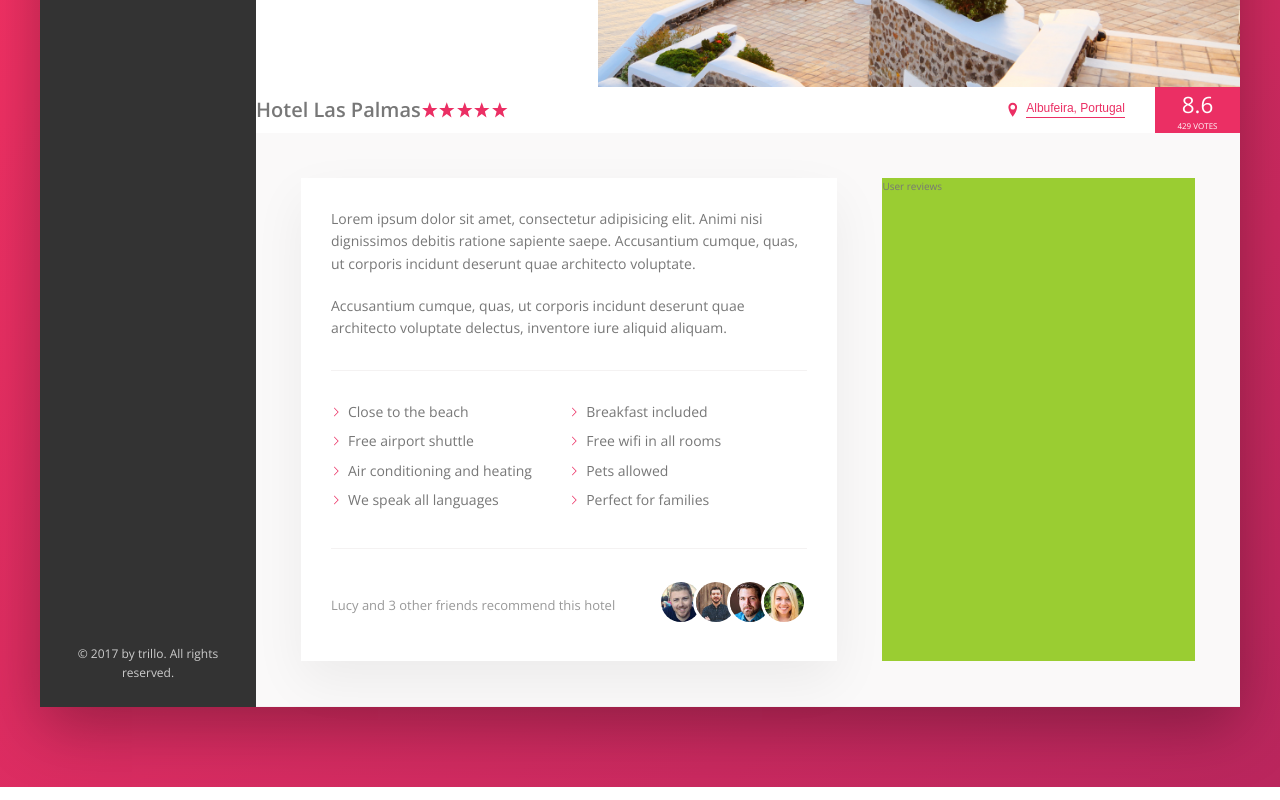
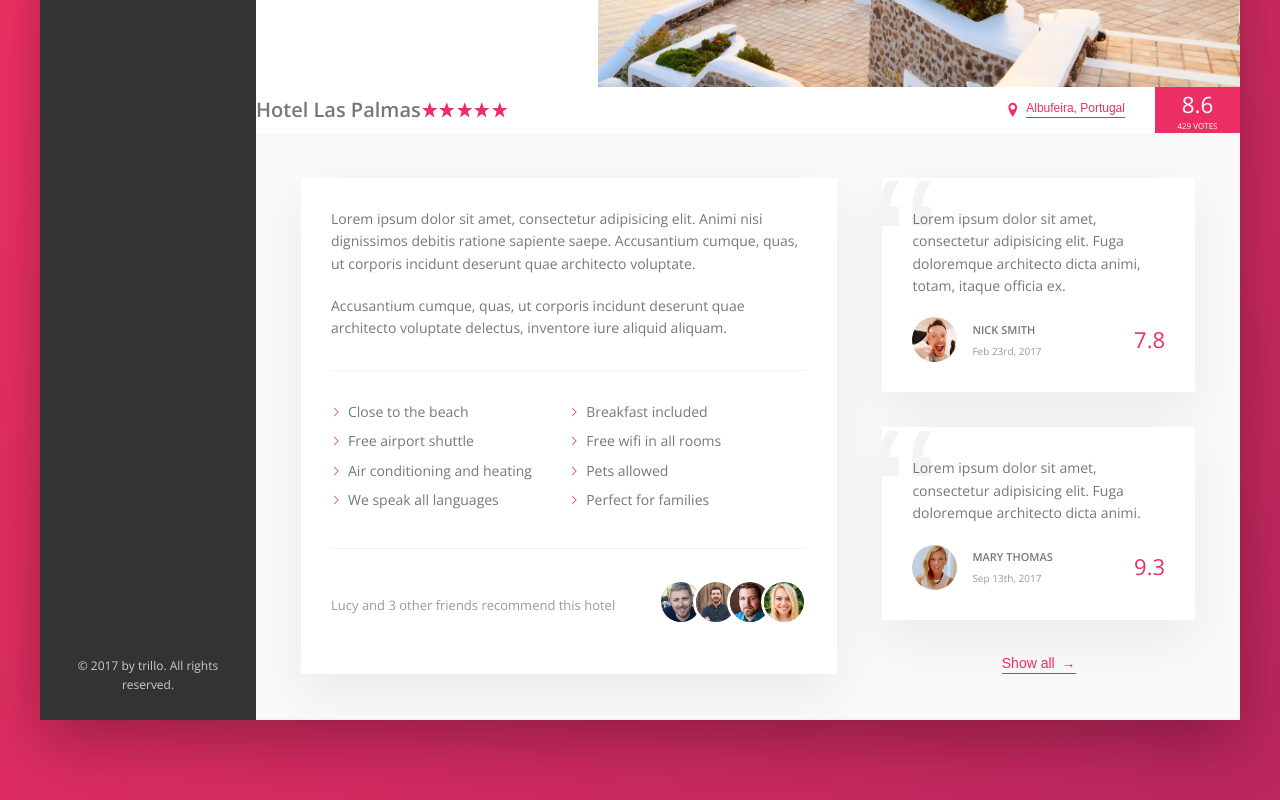
Before and after one commit to tylercoen/trillo, a website: page index.html in a window 1280 px wide. Shown: the part 448-1248 px from the top of the page. Drawn offline with nearby package versions, Linux system fonts and the light colour scheme.

Commit message:
Add files via upload

```diff
--- a/index.html
+++ b/index.html
@@ -196,7 +196,45 @@
                 </div>
               </div>
             </div>
-            <div class="user-reviews">User reviews</div>
+            <div class="user-reviews">
+              <figure class="review">
+                <blockquote class="review__text">
+                  Lorem ipsum dolor sit amet, consectetur adipisicing elit. Fuga
+                  doloremque architecto dicta animi, totam, itaque officia ex.
+                </blockquote>
+                <figcaption class="review__user">
+                  <img
+                    src="/img/user-1.jpg"
+                    alt="User 1"
+                    class="review__photo"
+                  />
+                  <div class="review__user-box">
+                    <p class="review__user-name">Nick Smith</p>
+                    <p class="review__user-date">Feb 23rd, 2017</p>
+                  </div>
+                  <div class="review__rating">7.8</div>
+                </figcaption>
+              </figure>
+              <figure class="review">
+                <blockquote class="review__text">
+                  Lorem ipsum dolor sit amet, consectetur adipisicing elit. Fuga
+                  doloremque architecto dicta animi.
+                </blockquote>
+                <figcaption class="review__user">
+                  <img
+                    src="/img/user-2.jpg"
+                    alt="User 2"
+                    class="review__photo"
+                  />
+                  <div class="review__user-box">
+                    <p class="review__user-name">Mary Thomas</p>
+                    <p class="review__user-date">Sep 13th, 2017</p>
+                  </div>
+                  <div class="review__rating">9.3</div>
+                </figcaption>
+              </figure>
+              <button class="btn-inline">Show all <span>&rarr;</span></button>
+            </div>
           </div>
         </main>
       </div>
--- a/sass/_components.scss
+++ b/sass/_components.scss
@@ -259,8 +259,16 @@
   cursor: pointer;
   transition: all 0.2s;
 
+  & span {
+    margin-left: 3px;
+    transition: margin-left 0.2s;
+  }
+
   &:hover {
     color: var(--color-grey-dark-1);
+    span {
+      margin-left: 8px;
+    }
   }
 
   &:focus {
@@ -352,3 +360,66 @@
     }
   }
 }
+
+/////////////////////////////////////
+// REVIEWS
+.review {
+  background-color: #fff;
+  box-shadow: var(--shadow-light);
+  padding: 3rem;
+  margin-bottom: 3.5rem;
+  position: relative;
+  overflow: hidden;
+
+  &__text {
+    margin-bottom: 2rem;
+    z-index: 10;
+    position: relative;
+  }
+
+  &__user {
+    display: flex;
+    align-items: center;
+  }
+
+  &__photo {
+    height: 4.5rem;
+    width: 4.5rem;
+    border-radius: 50%;
+    margin-right: 1.5rem;
+  }
+
+  &__user-box {
+    margin-right: auto;
+  }
+
+  &__user-name {
+    font-size: 1.1rem;
+    font-weight: 600;
+    text-transform: uppercase;
+    margin-bottom: 0.4rem;
+  }
+
+  &__user-date {
+    font-size: 1rem;
+    color: var(--color-grey-dark-3);
+  }
+
+  &__rating {
+    font-size: 2.2rem;
+    color: var(--color-primary);
+    font-weight: 300;
+  }
+
+  &::before {
+    content: "\201c";
+    position: absolute;
+    top: -2.75rem;
+    left: -1rem;
+    line-height: 1;
+    font-size: 20rem;
+    color: var(--color-grey-light-2);
+    font-family: sans-serif;
+    z-index: 1;
+  }
+}
--- a/sass/_layout.scss
+++ b/sass/_layout.scss
@@ -34,20 +34,24 @@
 }
 
 .detail {
+  font-size: 1.4rem;
   display: flex;
   padding: 4.5rem;
   background-color: var(--color-grey-light-1);
   border-bottom: var(--line);
 }
+
 .description {
-  font-size: 1.4rem;
   background-color: #fff;
   padding: 3rem;
   flex: 0 0 60%;
   margin-right: 4.5rem;
   box-shadow: var(--shadow-light);
 }
+
 .user-reviews {
-  background-color: yellowgreen;
   flex: 1;
+  display: flex;
+  flex-direction: column;
+  align-items: center;
 }
```
Also changed, not shown: css/style.css.
